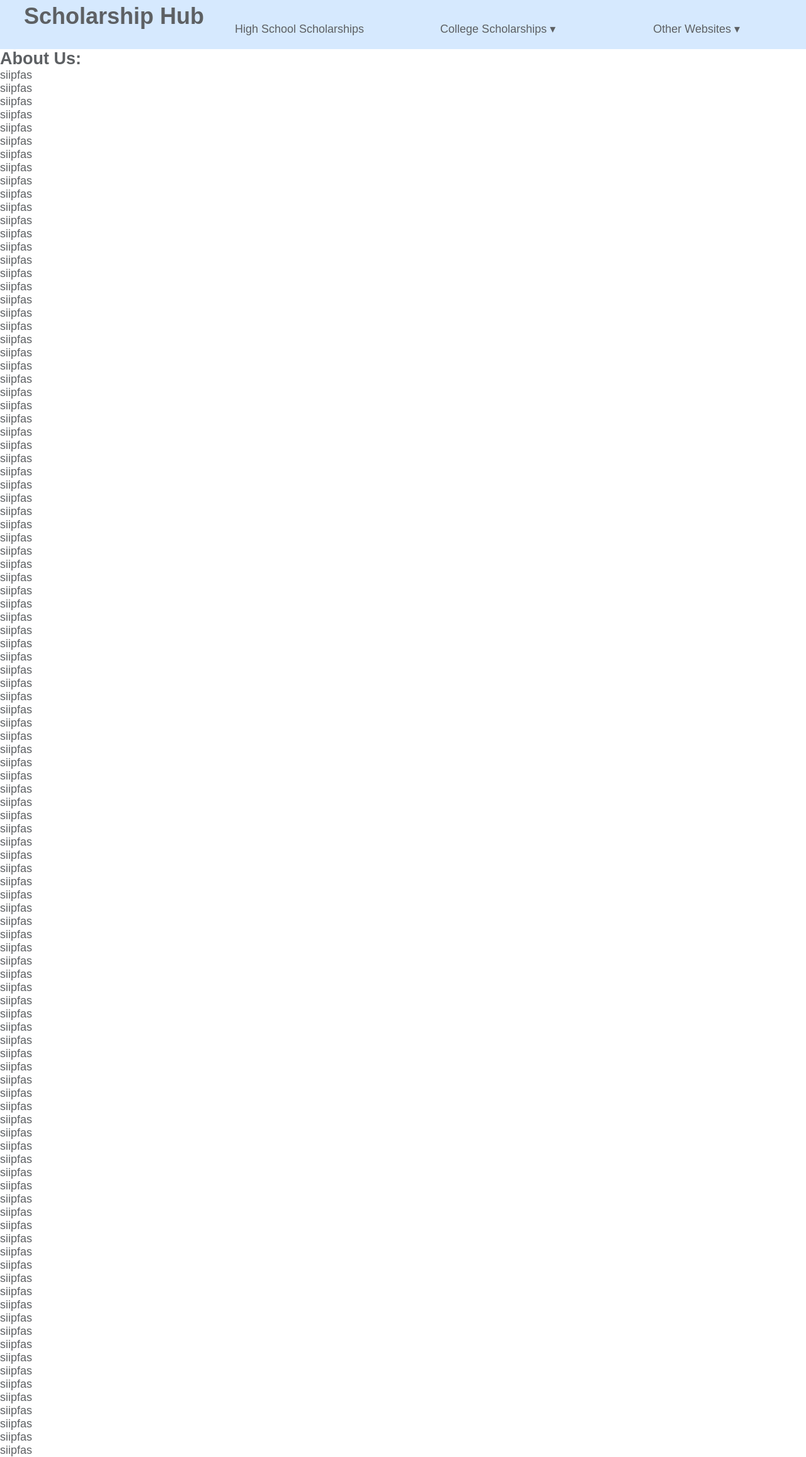
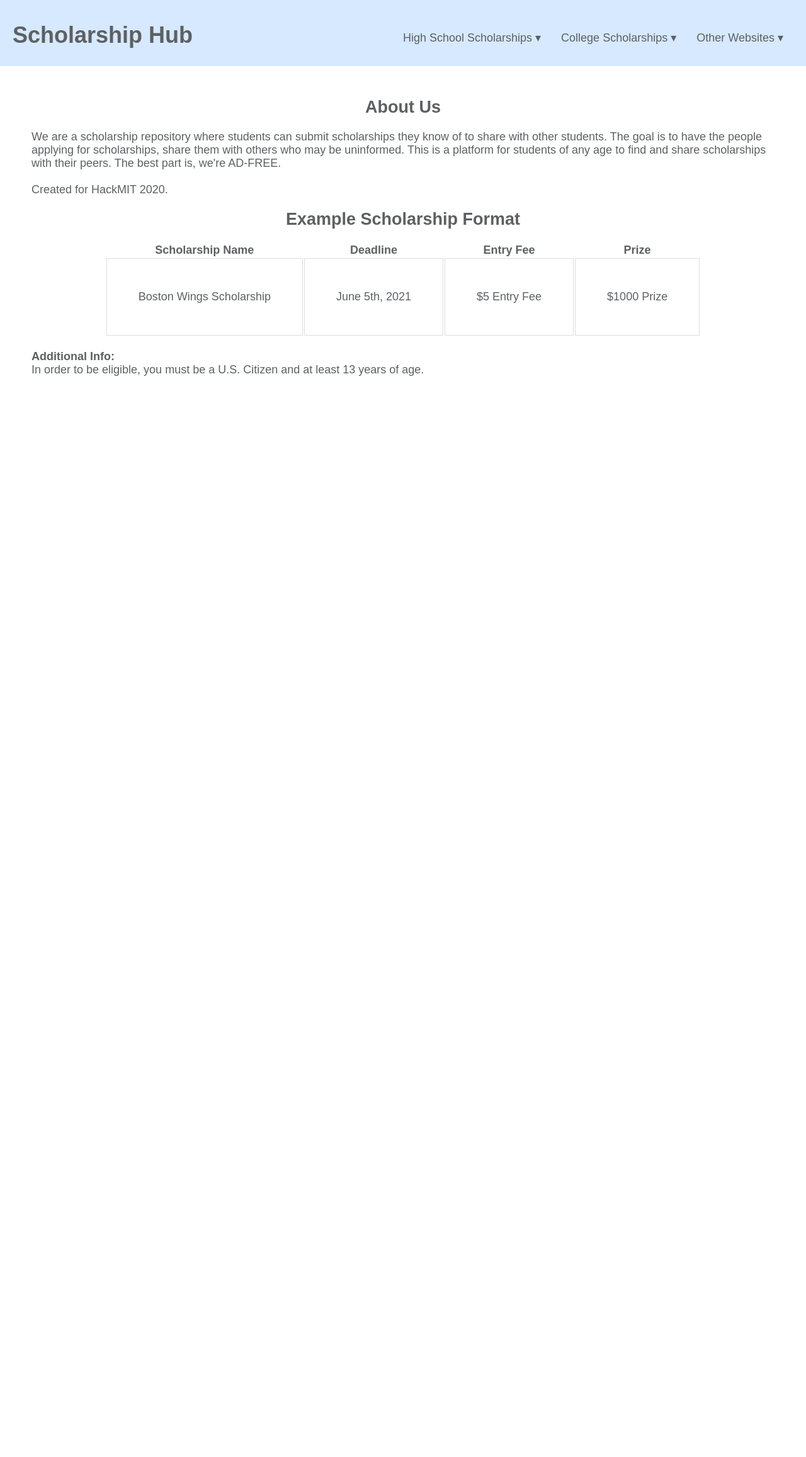
Before and after one commit to EileenG02/Scholarship-Hub, a plain HTML site: page topplate.html in a window 1280 px wide. Shown: the whole page at 63% size. After the commit the page ends 1200 px from the top, so only its background shows below. Drawn offline with Linux system fonts and the light colour scheme.

Commit message:
Added Drop down menus, and table, and info.
Lots of HTML and CSS going on here!

```diff
--- a/menu.css
+++ b/menu.css
@@ -26,51 +26,44 @@ a:hover {
   display: flex;
   justify-content: space-between;
   width: 100%;
-  padding: 5px;
+  padding: 20px;
   background: #D6E9FE;
+}
+
+.below-header {
+  padding: 50px;
+}
+
+.below-header h2 {
+  text-align: center;
+}
+
+.title {
+  margin-top: 15px;
+  overflow: hidden;
+  background-color: #D6E9FE;
+  justify-content: space-evenly;
 }
 
 .menu {
   margin-top: 15px;
+  overflow: hidden;
+  background-color: #D6E9FE;
+  justify-content: space-evenly;
 }
 
-.menu > li {
-  display: inline;
-  margin-right: 50px;
-}
-
-.menu > li:last-of-type {
-  margin-right: 0;
-}
-
-.dropdown:hover .features-menu {
-  display: flex;
-  flex-direction: column;
-  background: #B2D6FF;
-  border-radius: 5px;
-  padding-top: 60px;
-  position: absolute;
-  top:-25px;
-  left: -30px;
-  z-index: 1;
-
-}
-
-.features-menu li {
-  list-style: none;
-  border-bottom: 1px solid #FFF;
-  padding: 0 40px 10px 20px;
-  margin: 10px;
-}
-
-.features-menu li:last-of-type {
-  border-bottom: none;
+.menu a {
+  float: left;
+  font-size: inherit;
+  color: inherit;
+  text-align: center;
+  padding: 14px 16px;
+  text-decoration: none;
 }
 
 .dropdown {
-  position: relative;
-  display: inline-block;
-  padding-right: 100px;
+  float: left;
+  overflow: hidden;
 }
 
 .dropdown > span {
@@ -79,19 +72,22 @@ a:hover {
   cursor: pointer;
 }
 
-.features-menu {
-  display: none;
-}
-
 .dropdown-btn {
   background-color: transparent;
   outline: none;
   background-repeat: no-repeat;
   overflow: hidden;
   color: #5D6063;
-  padding: 16px;
-  font-size: 18px;
+  padding: 14px 16px;
+  font-size: inherit;
+  font-family: inherit;
   border: none;
+  cursor: pointer;
+  margin: 0;
+}
+
+.navbar a:hover, .dropdown:hover .dropdown-btn {
+  background-color: #B2D6FF;
 }
 
 .dropdown-content {
@@ -104,21 +100,177 @@ a:hover {
 }
 
 .dropdown-content a {
+  float: none;
   color: #5D6063;
   padding: 12px 16px;
   text-decoration: none;
   display: block;
   border-bottom: 1px solid #FFF;
+  margin: 10px;
+  text-align: left;
 }
 
 .dropdown-content a:hover {
-  background-color: #a2c4eb;
+  text-decoration: underline;
 }
 
 .dropdown:hover .dropdown-content {
   display:block;
 }
 
-.dropdown:hover .dropdown-btn {
+.dropdown-content a:last-of-type {
+  border-bottom: none;
+}
+
+/*Drop down 1 settings for College Scholarships*/
+
+.dropdown1 {
+  float: left;
+  overflow: hidden;
+}
+
+.dropdown1 > span {
+  z-index: 2;
+  position: relative;
+  cursor: pointer;
+}
+
+.dropdown-btn1 {
+  background-color: transparent;
+  outline: none;
+  background-repeat: no-repeat;
+  overflow: hidden;
+  color: #5D6063;
+  padding: 14px 16px;
+  font-size: inherit;
+  font-family: inherit;
+  border: none;
+  cursor: pointer;
+  margin: 0;
+}
+
+.navbar a:hover, .dropdown1:hover .dropdown-btn1 {
   background-color: #B2D6FF;
 }
+
+.dropdown-content1 {
+  display: none;
+  position: absolute;
+  background-color: #B2D6FF;
+  min-width: 160px;
+  box-shadow: 0px 8px 16px 0px rgba(0,0,0,0.2);
+  z-index: 1;
+}
+
+.dropdown-content1 a {
+  float: none;
+  color: #5D6063;
+  padding: 12px 16px;
+  text-decoration: none;
+  display: block;
+  border-bottom: 1px solid #FFF;
+  margin: 10px;
+  text-align: left;
+}
+
+.dropdown-content1 a:hover {
+  text-decoration: underline;
+}
+
+.dropdown1:hover .dropdown-content1 {
+  display:block;
+}
+
+.dropdown-content1 a:last-of-type {
+  border-bottom: none;
+}
+
+/*Drop down 2 settings for Other Websites*/
+
+.dropdown2 {
+  float: left;
+  overflow: hidden;
+}
+
+.dropdown2 > span {
+  z-index: 2;
+  position: relative;
+  cursor: pointer;
+}
+
+.dropdown-btn2 {
+  background-color: transparent;
+  outline: none;
+  background-repeat: no-repeat;
+  overflow: hidden;
+  color: #5D6063;
+  padding: 14px 16px;
+  font-size: inherit;
+  font-family: inherit;
+  border: none;
+  cursor: pointer;
+  margin: 0;
+}
+
+.navbar a:hover, .dropdown2:hover .dropdown-btn2 {
+  background-color: #B2D6FF;
+}
+
+.dropdown-content2 {
+  display: none;
+  position: absolute;
+  background-color: #B2D6FF;
+  min-width: 160px;
+  box-shadow: 0px 8px 16px 0px rgba(0,0,0,0.2);
+  z-index: 1;
+}
+
+.dropdown-content2 a {
+  float: none;
+  color: #5D6063;
+  padding: 12px 16px;
+  text-decoration: none;
+  display: block;
+  border-bottom: 1px solid #FFF;
+  margin: 10px;
+  text-align: left;
+}
+
+.dropdown-content2 a:hover {
+  text-decoration: underline;
+}
+
+.dropdown2:hover .dropdown-content2 {
+  display:block;
+}
+
+.dropdown-content2 a:last-of-type {
+  border-bottom: none;
+}
+
+/*Table Styling*/
+.table {
+  font-family: inherit;
+  width: 100%;
+  border-spacing: 15px;
+  border: 1px solid #dddddd;
+}
+
+.center {
+  margin-left: auto;
+  margin-right: auto;
+}
+
+.table th, td {
+  border: 1px solid #dddddd;
+  text-align: center;
+  padding: 50px;
+}
+
+.table td {
+  text-align: center;
+}
+
+.table tr:nth-child(even) {
+  background-color: #dddddd;
+}
--- a/topplate.html
+++ b/topplate.html
@@ -7,176 +7,63 @@
   </head>
   <body>
     <div class="header">
-      <div class="logo"><img src="images/awesome-logo.svg" alt=""/></div>
-      <div>
+      <div class="title">
         <h1> Scholarship Hub</h1>
       </div>
-      <ul class = "menu">
-
+      <div class = "menu">
         <div class = "dropdown">
-          <button class="dropdown-btn">High School Scholarships</button>
+          <button class="dropdown-btn">High School Scholarships ▾</button>
           <div class="dropdown-content">
-            <a href="#">harder</a>
-            <a href="#">better</a>
-            <a href="#">faster</a>
-            <a href="#">stronger</a>
+            <a href="#">9th grade</a>
+            <a href="#">10th grade</a>
+            <a href="#">11th grade</a>
+            <a href="#">12th grade</a>
           </div>
         </div>
-
-
-        <li class = "dropdown"><span>College Scholarships ▾</span>
-        <ul class = "features-menu">
-          <li><a href="#">blog</a></li>
-          <li><a href="#">subscribe</a></li>
-          <li><a href="#">about</a></li>
-        </ul>
-        </li>
-        <li class = "dropdown"><span>Other Websites ▾</span>
-        <ul class = "features-menu">
-          <li><a href="https://www.unigo.com/" rel="noopener noreferrer" target="_blank">Unigo.com</a></li>
-          <li><a href="https://www.fastweb.com/" rel="noopener noreferrer" target="_blank">FastWeb.com</a></li>
-          <li><a href="https://www.scholarships.com/" rel="noopener noreferrer" target="_blank">Scholarships.com</a></li>
-        </ul>
-        </li>
-      </ul>
+        <div class="dropdown1">
+          <button class="dropdown-btn1">College Scholarships ▾</button>
+          <div class="dropdown-content1">
+            <a href="#">Undergraduate</a>
+            <a href="#">Graduate</a>
+            <a href="#">Other</a>
+          </div>
+        </div>
+        <div class="dropdown2">
+          <button class="dropdown-btn2">Other Websites ▾</button>
+          <div class="dropdown-content2">
+            <a href="https://www.unigo.com/" rel="noopener noreferrer" target="_blank">Unigo.com</a>
+            <a href="https://www.fastweb.com/" rel="noopener noreferrer" target="_blank">FastWeb.com</a>
+            <a href="https://www.scholarships.com/" rel="noopener noreferrer" target="_blank">Scholarships.com</a>
+          </div>
+        </div>
       </div>
+    </div>
       <div class = "below-header">
-        <h2>About Us:</h2>
-        <p> siipfas </p>
-        <p> siipfas </p>
-        <p> siipfas </p>
-        <p> siipfas </p>
-        <p> siipfas </p>
-
-        <p> siipfas </p>
-        <p> siipfas </p>
-        <p> siipfas </p>
-
-        <p> siipfas </p>
-        <p> siipfas </p>
-
-        <p> siipfas </p>
-        <p> siipfas </p>
-        <p> siipfas </p>
-
-        <p> siipfas </p>
-        <p> siipfas </p>
-        <p> siipfas </p>
-
-        <p> siipfas </p>
-        <p> siipfas </p>
-        <p> siipfas </p>
-        <p> siipfas </p>
-
-        <p> siipfas </p>
-        <p> siipfas </p>
-        <p> siipfas </p>
-        <p> siipfas </p>
-        <p> siipfas </p>
-        <p> siipfas </p>
-
-        <p> siipfas </p>
-        <p> siipfas </p>
-        <p> siipfas </p>
-
-        <p> siipfas </p>
-        <p> siipfas </p>
-
-        <p> siipfas </p>
-        <p> siipfas </p>
-        <p> siipfas </p>
-
-        <p> siipfas </p>
-        <p> siipfas </p>
-        <p> siipfas </p>
-
-        <p> siipfas </p>
-        <p> siipfas </p>
-        <p> siipfas </p>
-        <p> siipfas </p>
-
-        <p> siipfas </p>
-        <p> siipfas </p>
-        <p> siipfas </p>
-        <p> siipfas </p>
-        <p> siipfas </p>
-        <p> siipfas </p>
-
-        <p> siipfas </p>
-        <p> siipfas </p>
-        <p> siipfas </p>
-
-        <p> siipfas </p>
-        <p> siipfas </p>
-
-        <p> siipfas </p>
-        <p> siipfas </p>
-        <p> siipfas </p>
-
-        <p> siipfas </p>
-        <p> siipfas </p>
-        <p> siipfas </p>
-
-        <p> siipfas </p>
-        <p> siipfas </p>
-        <p> siipfas </p>
-        <p> siipfas </p>
-
-        <p> siipfas </p>
-        <p> siipfas </p>
-        <p> siipfas </p>
-        <p> siipfas </p>
-        <p> siipfas </p>
-        <p> siipfas </p>
-
-        <p> siipfas </p>
-        <p> siipfas </p>
-        <p> siipfas </p>
-
-        <p> siipfas </p>
-        <p> siipfas </p>
-
-        <p> siipfas </p>
-        <p> siipfas </p>
-        <p> siipfas </p>
-
-        <p> siipfas </p>
-        <p> siipfas </p>
-        <p> siipfas </p>
-
-        <p> siipfas </p>
-        <p> siipfas </p>
-        <p> siipfas </p>
-        <p> siipfas </p>
-
-        <p> siipfas </p>
-        <p> siipfas </p>
-        <p> siipfas </p>
-        <p> siipfas </p>
-        <p> siipfas </p>
-        <p> siipfas </p>
-
-        <p> siipfas </p>
-        <p> siipfas </p>
-        <p> siipfas </p>
-
-        <p> siipfas </p>
-        <p> siipfas </p>
-
-        <p> siipfas </p>
-        <p> siipfas </p>
-        <p> siipfas </p>
-
-        <p> siipfas </p>
-        <p> siipfas </p>
-        <p> siipfas </p>
-
-        <p> siipfas </p>
-        <p> siipfas </p>
-        <p> siipfas </p>
-        <p> siipfas </p>
-
-        <p> siipfas </p>
+        <h2>About Us</h2>
+        <br>
+          <div>
+            <p>We are a scholarship repository where students can submit scholarships they know of to share with other students. The goal is to have the people applying for scholarships, share them with others who may be uninformed. This is a platform for students of any age to find and share scholarships with their peers. The best part is, we're AD-FREE.</p>
+            <br>
+            <p>Created for HackMIT 2020.</p>
+          </div>
+          <br>
+          <h2>Example Scholarship Format</h2>
+            <br>
+            <table class="center">
+              <tr>
+                <th>Scholarship Name</th>
+                <th>Deadline</th>
+                <th>Entry Fee</th>
+                <th>Prize</th>
+              </tr>
+              <td>Boston Wings Scholarship</td>
+              <td>June 5th, 2021</td>
+              <td>$5 Entry Fee</td>
+              <td>$1000 Prize</td>
+            </table>
+            <br>
+            <h4>Additional Info:</h4>
+            <p>In order to be eligible, you must be a U.S. Citizen and at least 13 years of age.</p>
       </div>
 
   </body>
```
